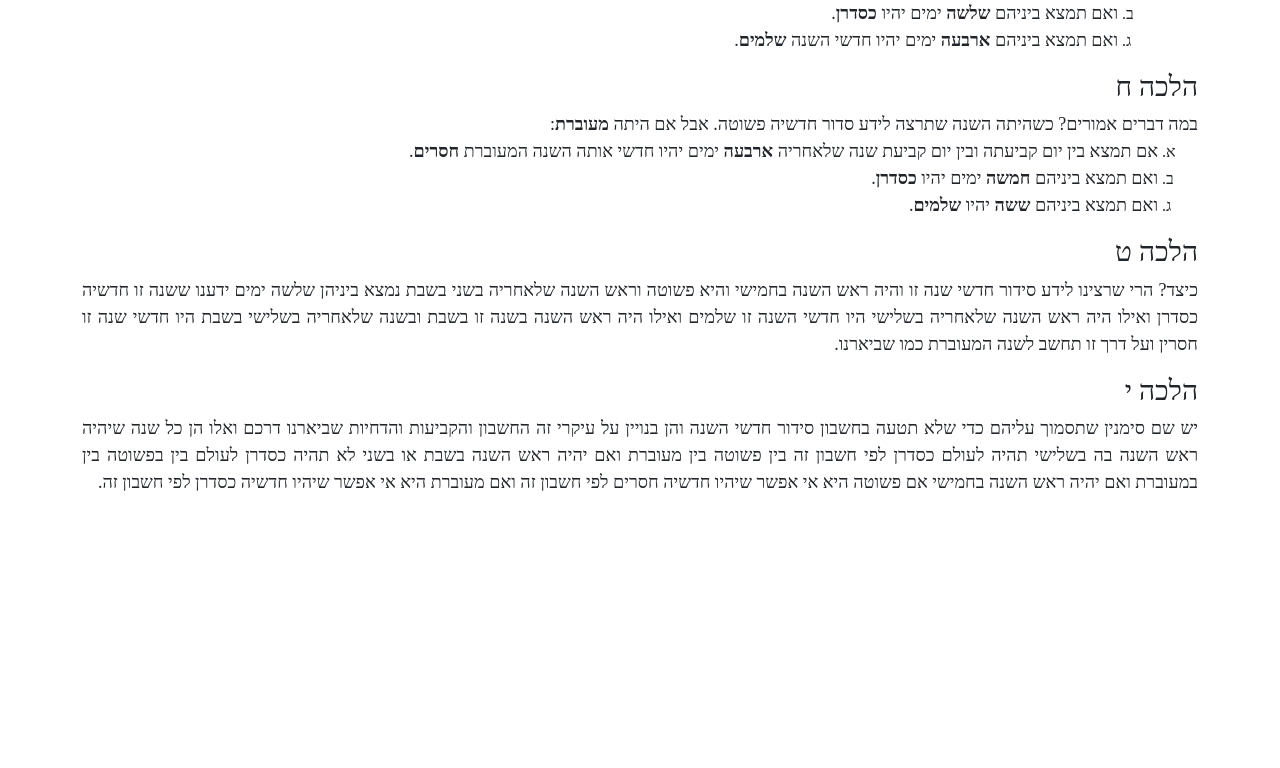
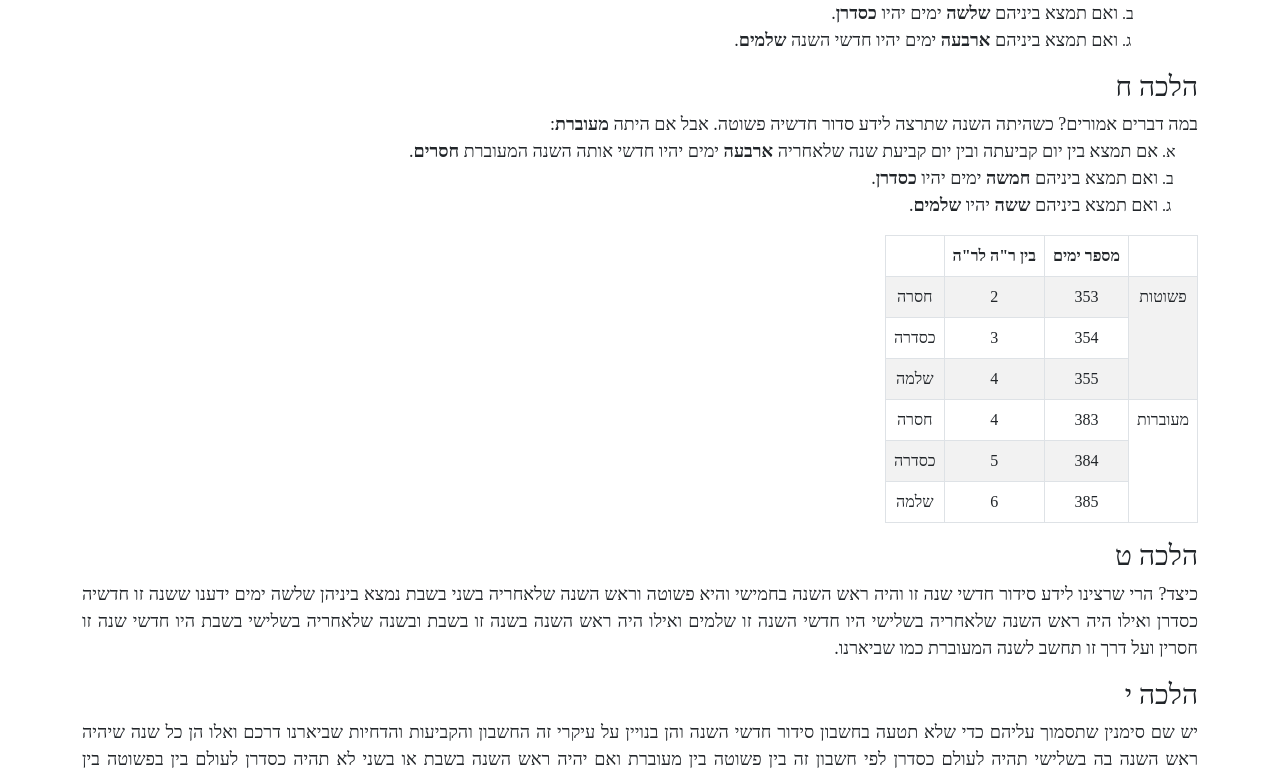
Before and after one commit to Tuanis/kidush-hachodesh, a PHP site: page /perek8.php in a window 1280 px wide. Shown: the part 1055-1823 px from the top of the page. Before the commit the page ends 1546 px from the top, so only its background shows below. Run offline with PHP 8.4, Linux system fonts and the light colour scheme; some web fonts are replaced.

Commit message:
Finished perek 8

```diff
--- a/index.php
+++ b/index.php
@@ -18,6 +18,7 @@
     <li><a href="perek6.php">פרק ו</a></li>
     <li><a href="perek7.php">פרק ז</a></li>
     <li><a href="perek8.php">פרק ח</a></li>
+    <li><a href="perek9.php">פרק ט</a></li>
   </ul>
 </body>
 </html>
--- a/perek8.php
+++ b/perek8.php
@@ -100,6 +100,50 @@
       <li><p class="mb-0">ואם תמצא ביניהם <b>חמשה</b> ימים יהיו <b>כסדרן</b>.</p></li>
       <li><p class="mb-0">ואם תמצא ביניהם <b>ששה</b> יהיו <b>שלמים</b>.</p></li>
     </ol>
+    <table class="table table-bordered table-striped w-auto text-center">
+      <thead>
+        <tr>
+          <th></th>
+          <th>מספר ימים</th>
+          <th>בין ר"ה לר"ה</th>
+          <th></th>
+        </tr>
+      </thead>
+      <tbody>
+        <tr>
+          <td rowspan="3">פשוטות</td>
+          <td>353</td>
+          <td>2</td>
+          <td>חסרה</td>
+        </tr>
+        <tr>
+          <td>354</td>
+          <td>3</td>
+          <td>כסדרה</td>
+        </tr>
+        <tr>
+          <td>355</td>
+          <td>4</td>
+          <td>שלמה</td>
+        </tr>
+        <tr>
+          <td rowspan="3">מעוברות</td>
+          <td>383</td>
+          <td>4</td>
+          <td>חסרה</td>
+        </tr>
+        <tr>
+          <td>384</td>
+          <td>5</td>
+          <td>כסדרה</td>
+        </tr>
+        <tr>
+          <td>385</td>
+          <td>6</td>
+          <td>שלמה</td>
+        </tr>
+      </tbody>
+    </table>
 
     <?php
     #endregion
```
Also changed, not shown: perek9.php (added, +94 -0 lines).
